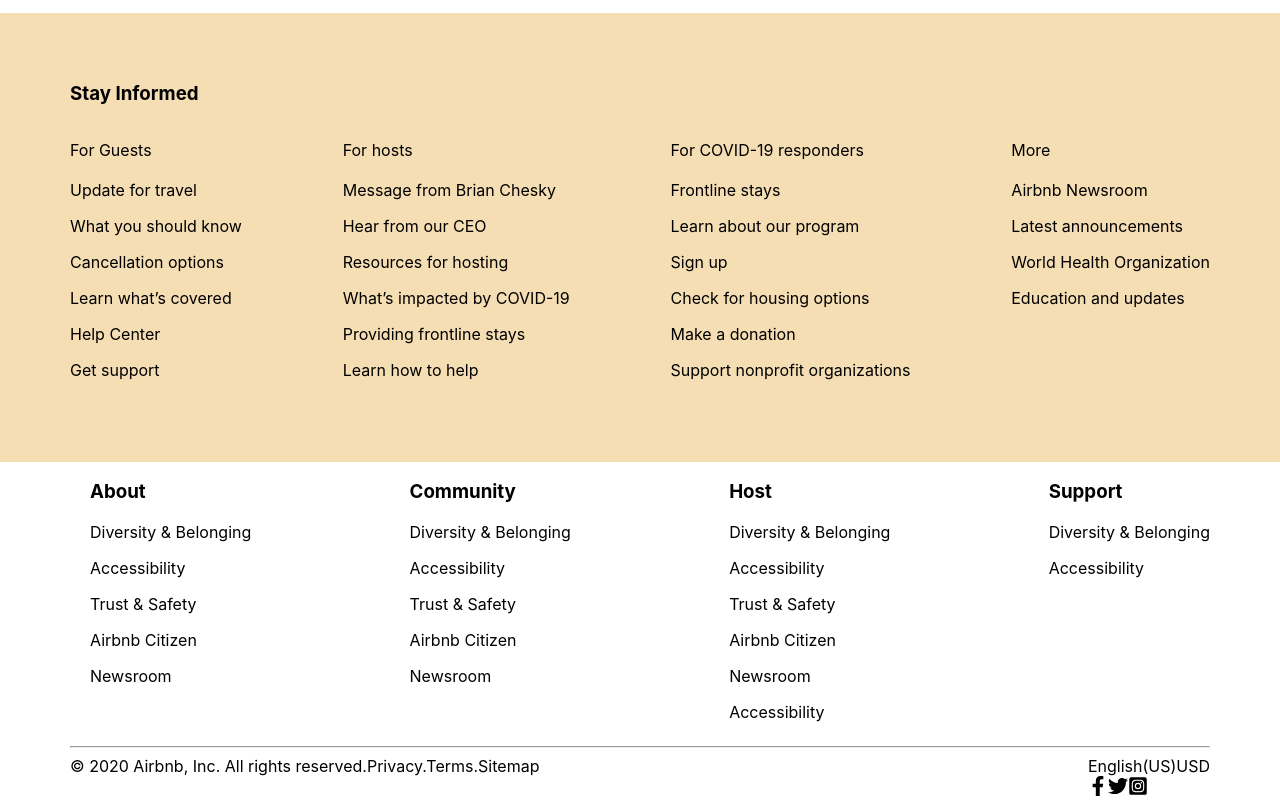
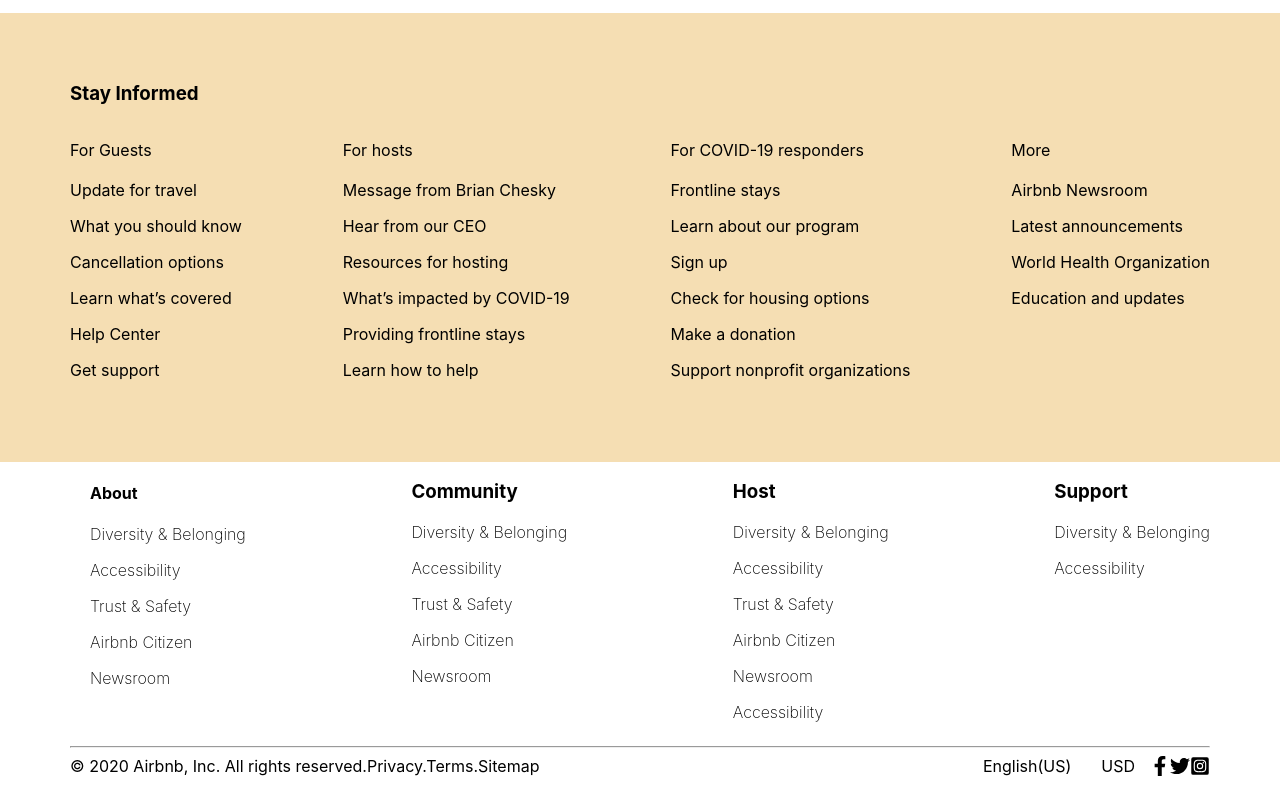
Before and after one commit to Dammysaina/airbnb-landing-page, a React (Create React App) app: page / in a window 1280 px wide. Shown: the part 1820-2620 px from the top of the page. Built offline with nearby package versions, Linux system fonts and the light colour scheme.

Commit message:
Footer css update

```diff
--- a/src/Footer.css
+++ b/src/Footer.css
@@ -5,6 +5,16 @@
     display: flex;
     justify-content: space-between;
     padding-left: 20px;
+}
+.Footer-flex-container p {
+    font-weight: 250;
+}
+.Footer-flex-container h6 {
+    font-weight: 400;
+}
+.Copyright-right-flex {
+    display: flex;
+    justify-content: space-between;
 }
 .Copyright-right-flex img {
     width: 20px;
@@ -14,3 +24,6 @@
     display: flex;
     justify-content: space-between;
 }
+.Copyright-right-flex-country span {
+    padding: 0 15px 0 15px;
+}
--- a/src/Footer.js
+++ b/src/Footer.js
@@ -6,7 +6,7 @@
         <div className="Footer-container">
             <div className="Footer-flex-container">
             <div>
-                <h3>About</h3>
+                <h4>About</h4>
                 <p>Diversity & Belonging</p>
                 <p>Accessibility</p>
                 <p>Trust & Safety</p>
@@ -45,15 +45,15 @@
                 <span>.Sitemap</span>
                 </div>
                 <div className="Copyright-right-flex">
-                    <div >
+                    <div className="Copyright-right-flex-country">
                         <span>English(US)</span>
                         <span>USD</span>
                     </div>
-
-                    <span><img src={`/images/facebook-f-brands.svg`}/></span>
-                    <span><img src={`/images/twitter-brands.svg`}/></span>
-                    <span><img src={`/images/instagram-square-brands.svg`}/></span>
-
+                    <div className="Copyright-right-flex-socialmedia">
+                        <span><img src={`/images/facebook-f-brands.svg`}/></span>
+                        <span><img src={`/images/twitter-brands.svg`}/></span>
+                        <span><img src={`/images/instagram-square-brands.svg`}/></span>
+                    </div>
                 </div>
             </div>
         </div>
```
